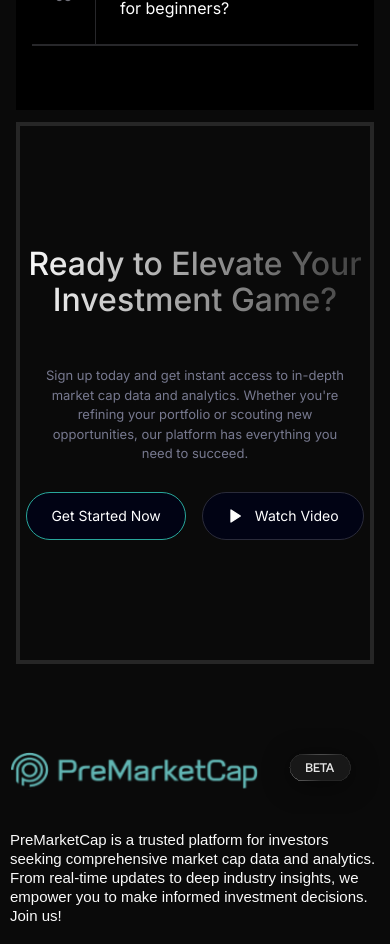
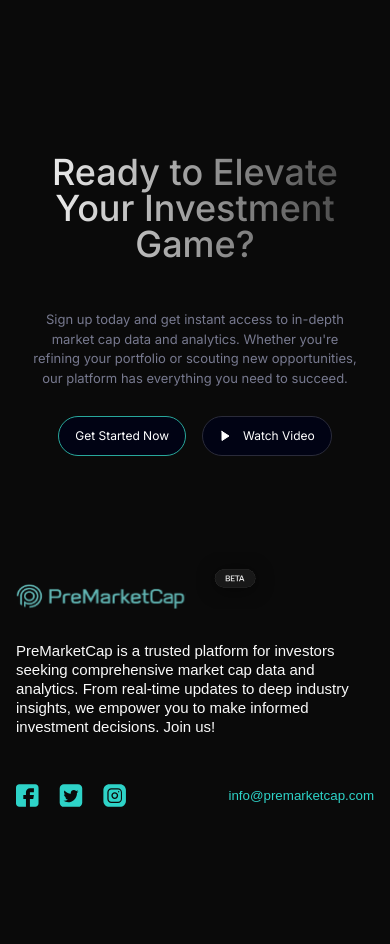
Before and after one commit to gmelisaguclu/pmc_landing, a Next.js app: page / in a window 390 px wide. Shown: the part 3400-4344 px from the top of the page. After the commit the page ends 4255 px from the top, so only its background shows below. Built offline with nearby package versions, Linux system fonts and the light colour scheme.

Commit message:
init:responsive

```diff
--- a/src/app/components/Image/BetaImg.tsx
+++ b/src/app/components/Image/BetaImg.tsx
@@ -2,10 +2,9 @@ import React from "react";
 
 const BetaImg = () => {
   return (
-    <div>
+    <div className="w-full flex justify-start items-center">
       <svg
-        width="120"
-        height="86"
+        className="w-auto max-w-[80px] md:max-w-[100px] lg:max-w-[120px]"
         viewBox="0 0 120 86"
         fill="none"
         xmlns="http://www.w3.org/2000/svg"
@@ -18,8 +17,8 @@ const BetaImg = () => {
             height="27.7641"
             rx="13.8821"
             fill="white"
-            fill-opacity="0.06"
-            shape-rendering="crispEdges"
+            fillOpacity="0.06"
+            shapeRendering="crispEdges"
           />
           <rect
             x="29.8892"
@@ -28,9 +27,9 @@ const BetaImg = () => {
             height="26.8587"
             rx="13.4294"
             stroke="url(#paint0_radial_32_156812)"
-            stroke-opacity="0.3"
-            stroke-width="0.905351"
-            shape-rendering="crispEdges"
+            strokeOpacity="0.3"
+            strokeWidth="0.905351"
+            shapeRendering="crispEdges"
           />
           <rect
             x="29.8892"
@@ -39,14 +38,14 @@ const BetaImg = () => {
             height="26.8587"
             rx="13.4294"
             stroke="white"
-            stroke-opacity="0.06"
-            stroke-width="0.905351"
-            shape-rendering="crispEdges"
+            strokeOpacity="0.06"
+            strokeWidth="0.905351"
+            shapeRendering="crispEdges"
           />
           <path
             d="M49.2869 35.1598C50.2502 35.1598 51.0107 35.3626 51.543 35.7682C52.0754 36.1738 52.3542 36.7442 52.3542 37.4666C52.3542 37.999 52.2021 38.4426 51.9233 38.7848C51.6444 39.127 51.2388 39.3552 50.7065 39.4693C52.0247 39.6974 52.6965 40.3945 52.6965 41.5606C52.6965 42.3338 52.4049 42.9422 51.8346 43.3731C51.2642 43.8168 50.453 44.0322 49.401 44.0322H46.0295V35.1598H49.2869ZM47.4871 38.9242H49.3249C49.8193 38.9242 50.1995 38.8102 50.4784 38.582C50.7572 38.3539 50.8966 38.0497 50.8966 37.6441C50.8966 37.2511 50.7572 36.9469 50.4784 36.7188C50.1995 36.4907 49.8193 36.3766 49.3249 36.3766H47.4871V38.9242ZM47.4871 42.8028H49.4137C49.984 42.8028 50.4277 42.6887 50.7318 42.4605C51.036 42.2324 51.2008 41.9028 51.2008 41.4846C51.2008 41.0536 51.036 40.7241 50.7318 40.4833C50.415 40.2551 49.9714 40.1284 49.4137 40.1284H47.4871V42.8028ZM53.7968 35.1598H59.5892V36.4526H55.2544V38.9116H58.8287V40.1664H55.2544V42.7394H59.7413V44.0322H53.7968V35.1598ZM60.005 35.1598H66.9382V36.4526H64.2004V44.0322H62.7428V36.4526H60.005V35.1598ZM65.8119 44.0322L69.1328 35.1598H70.8692L74.1774 44.0322H72.6184L71.7818 41.8395H68.1441L67.3202 44.0322H65.8119ZM68.5497 40.5973H71.3762L69.9566 36.7315L68.5497 40.5973Z"
             fill="white"
-            fill-opacity="0.9"
+            fillOpacity="0.9"
           />
         </g>
         <defs>
@@ -57,9 +56,9 @@ const BetaImg = () => {
             width="119.506"
             height="85.7066"
             filterUnits="userSpaceOnUse"
-            color-interpolation-filters="sRGB"
+            colorInterpolationFilters="sRGB"
           >
-            <feFlood flood-opacity="0" result="BackgroundImageFix" />
+            <feFlood floodOpacity="0" result="BackgroundImageFix" />
             <feColorMatrix
               in="SourceAlpha"
               type="matrix"
@@ -85,17 +84,6 @@ const BetaImg = () => {
               result="shape"
             />
           </filter>
-          <radialGradient
-            id="paint0_radial_32_156812"
-            cx="0"
-            cy="0"
-            r="1"
-            gradientUnits="userSpaceOnUse"
-            gradientTransform="translate(48.4489 41.7015) rotate(44.8619) scale(16.6047 56.5459)"
-          >
-            <stop stop-color="white" />
-            <stop offset="1" stop-color="white" stop-opacity="0" />
-          </radialGradient>
         </defs>
       </svg>
     </div>
--- a/src/app/components/Image/FooterLogo.tsx
+++ b/src/app/components/Image/FooterLogo.tsx
@@ -2,10 +2,9 @@ import React from "react";
 
 const FooterLogo = () => {
   return (
-    <div>
+    <div className="w-full">
       <svg
-        width="250"
-        height="38"
+        className=" max-w-[250px] max-md:max-w-[170px]"
         viewBox="0 0 250 38"
         fill="none"
         xmlns="http://www.w3.org/2000/svg"
--- a/src/app/components/footer/Footer.tsx
+++ b/src/app/components/footer/Footer.tsx
@@ -53,31 +53,32 @@ const Footer = () => {
   ];
 
   return (
-    <div className="flex flex-col lg:flex-row items-center justify-center lg:items-start lg:justify-between mt-16 w-full px-4">
+    <div className="flex flex-col lg:flex-row items-center justify-center lg:items-start lg:justify-between mb-14 mt-20 max-md:mt-10 max-md:mb-2 w-full">
       {/* Sol Kısım (Logo ve Açıklama) */}
-      <div className="flex justify-center flex-col max-w-xl  lg:text-left">
+      <div className="flex justify-center flex-col w-full  text-left">
         {/* Logo ve Beta etiketi */}
-        <div className="flex items-center justify-center lg:justify-start">
+        <div className="flex max-w-md items-end mb-4 justify-center">
           <FooterLogo />
           <BetaImg />
         </div>
 
         {/* Açıklama */}
-        <p className="mt-8 max-md:mt-4 leading-[26.7px] max-md:leading-[19px] text-[15px] max-w-lg">
+        <p className=" max-md:mt-4 leading-[26.7px] max-md:leading-[19px] text-[15px] max-w-lg max-md:text-[]">
           PreMarketCap is a trusted platform for investors seeking comprehensive
           market cap data and analytics. From real-time updates to deep industry
           insights, we empower you to make informed investment decisions. Join
           us!
         </p>
 
-        {/* İkonlar ve info maili aynı satırda */}
-        <div className="flex items-center lg:justify-start gap-5 mt-12 mb-10">
-          <FacebookImg />
-          <TwitterImg />
-          <InstaImg />
+        <div className="flex items-center  mt-12 mb-10 justify-between max-w-lg">
+          <div className=" flex items-center gap-5">
+            <FacebookImg />
+            <TwitterImg />
+            <InstaImg />
+          </div>
           <Link
             href="mailto:info@premarketcap.com"
-            className="text-[13.35px] leading-[21px] text-[#2ED3C8] hover:text-white md:hidden"
+            className="text-[13.35px] leading-[21px]  text-[#2ED3C8]  lg:hidden"
           >
             info@premarketcap.com
           </Link>
@@ -94,7 +95,7 @@ const Footer = () => {
               <li key={item.id}>
                 <Link
                   href={item.link}
-                  className="text-[13.35px] leading-[21px] text-[#2ED3C8] hover:text-white"
+                  className="text-[13.35px] leading-[21px] text-[#2ED3C8] "
                 >
                   {item.title}
                 </Link>
@@ -111,7 +112,7 @@ const Footer = () => {
               <li key={item.id}>
                 <Link
                   href={item.link}
-                  className="text-[13.35px] leading-[21px] text-[#2ED3C8] hover:text-white"
+                  className="text-[13.35px] leading-[21px] text-[#2ED3C8] "
                 >
                   {item.title}
                 </Link>
@@ -131,7 +132,7 @@ const Footer = () => {
                 {item.link ? (
                   <Link
                     href={item.link}
-                    className="text-[13.35px] leading-[21px] text-[#2ED3C8] hover:text-white"
+                    className="text-[13.35px] leading-[21px] text-[#2ED3C8] "
                   >
                     {item.title}
                   </Link>
--- a/src/app/components/main/section3/Section3.tsx
+++ b/src/app/components/main/section3/Section3.tsx
@@ -41,8 +41,8 @@ export default function FAQAccordion() {
   const [openIndex, setOpenIndex] = useState<number | null>(null);
 
   return (
-    <div className="mt-36 bg-black text-white py-16">
-      <div className="max-w-[1200px] mx-auto px-4">
+    <div className="mt-20 text-white py-16">
+      <div className=" mx-auto px-4">
         <h1 className="text-5xl font-bold text-center mb-16">FAQ's</h1>
 
         <div className="border-y border-zinc-800 md:border">
--- a/src/app/components/main/section4/Section4.tsx
+++ b/src/app/components/main/section4/Section4.tsx
@@ -3,26 +3,26 @@ import { Play } from "lucide-react";
 
 function Section4() {
   return (
-    <div className="flex items-center justify-center flex-col text-center mt-3 pt-20 pb-20 border-4">
+    <div className="flex items-center justify-center flex-col text-center mt-3 pt-14 py-4   rounded-2xl ">
       <div className="flex items-center justify-center flex-col text-center max-w-3xl my-10">
         <div className="space-y-12 flex items-center flex-col">
-          <h1 className="text-5xl font-normal leading-[55px] bg-gradient-to-r from-white to-[#FFFFFF33] bg-clip-text text-transparent max-md:text-[32px] max-md:font-medium max-md:leading-9">
+          <h1 className="text-5xl font-normal leading-[55px] bg-gradient-to-r from-white to-[#FFFFFF33] bg-clip-text text-transparent max-md:text-4xl max-md:font-medium max-md:leading-9">
             Ready to Elevate Your Investment Game?
           </h1>
-          <p className="text-[#77798F] text-center text-[15px] max-md:text-[13px] max-w-xl px-4">
+          <p className="text-[#77798F] text-center text-[15px] max-md:text-[13px] max-w-2xl px-4">
             Sign up today and get instant access to in-depth market cap data and
             analytics. Whether you're refining your portfolio or scouting new
             opportunities, our platform has everything you need to succeed.
           </p>
         </div>
-        <div className="flex items-center justify-center mt-7 gap-4 flex-wrap">
+        <div className="flex items-center justify-center mt-7 gap-4 ">
           {/* İlk buton */}
-          <button className="h-16 px-12 text-xl font-normal text-white bg-[#010314] rounded-full border border-[#28A79B] hover:shadow-[0_0_40px_0_rgba(0,255,221,0.25)] transition-all max-md:h-12 max-md:px-6 max-md:text-sm">
+          <button className="h-14 px-10 text-lg font-normal text-white bg-[#010314] rounded-full border border-[#28A79B] hover:shadow-[0_0_40px_0_rgba(0,255,221,0.25)] transition-all max-md:h-10 max-md:px-4 max-md:text-xs">
             Get Started Now
           </button>
           {/* İkinci buton */}
-          <button className="h-16 px-12 text-xl font-normal text-white bg-[#010314] rounded-full border border-[#2A2B3A] flex items-center gap-3 max-md:h-12 max-md:px-6 max-md:text-sm">
-            <Play className="w-6 h-6 fill-current max-md:w-4 max-md:h-4" />
+          <button className="h-14 px-10 text-lg font-normal text-white bg-[#010314] rounded-full border border-[#2A2B3A] flex items-center gap-3 max-md:h-10 max-md:px-4 max-md:text-xs">
+            <Play className="w-6 h-6 fill-current max-md:w-3 max-md:h-3" />
             Watch Video
           </button>
         </div>
--- a/src/app/layout.tsx
+++ b/src/app/layout.tsx
@@ -40,8 +40,8 @@ export default function RootLayout({
             {/* Navbar tam genişlikte */}
             <Navbar />
             {/* Body ve Footer max genişlikte */}
-            <div className="flex-grow mx-auto w-full max-w-[1311px]">
-              <main className={`flex-grow px-4 ${inter.className}`}>
+            <div className="flex-grow mx-auto w-full max-w-[1311px] px-4">
+              <main className={`flex-grow  ${inter.className}`}>
                 {children}
               </main>
               <Footer />
```
